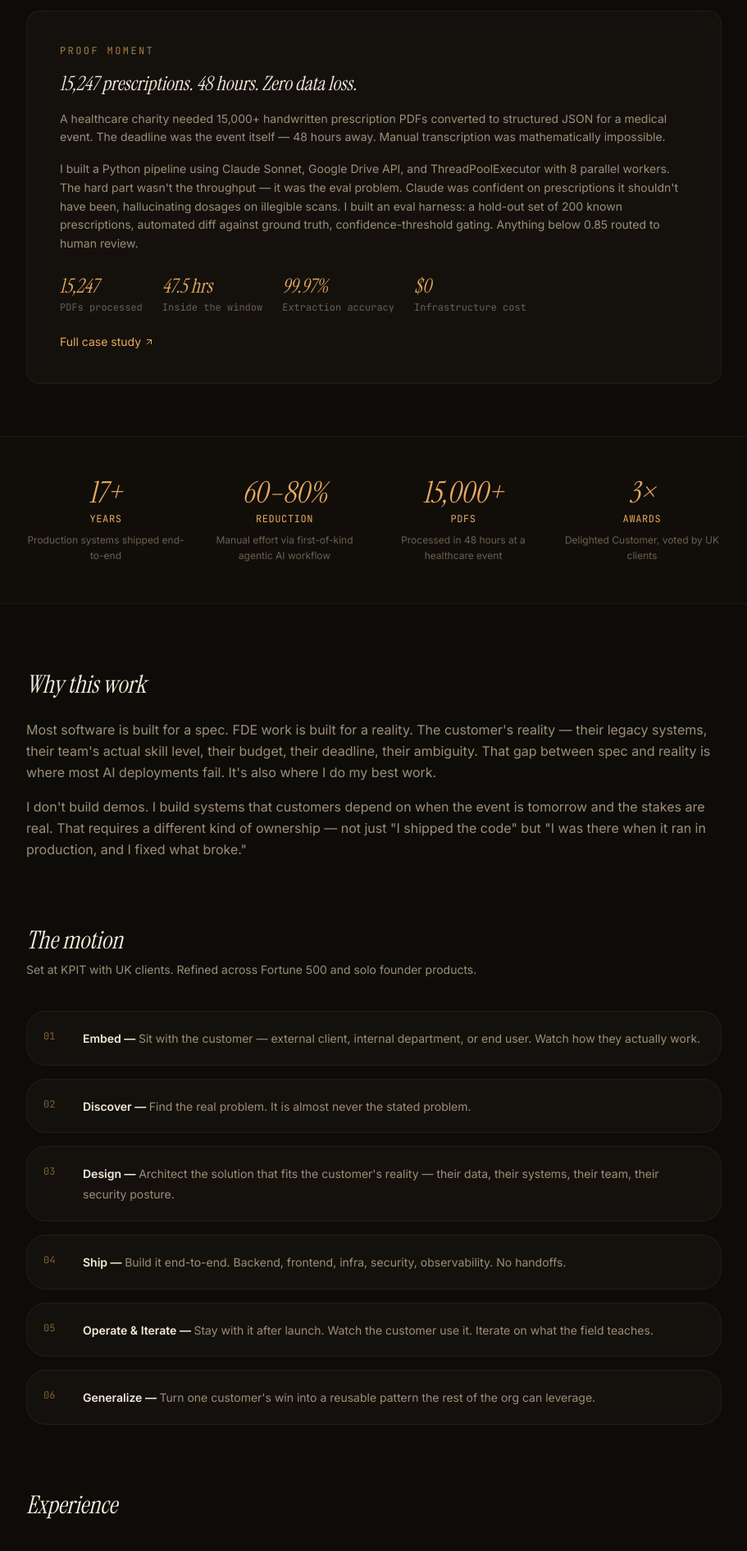
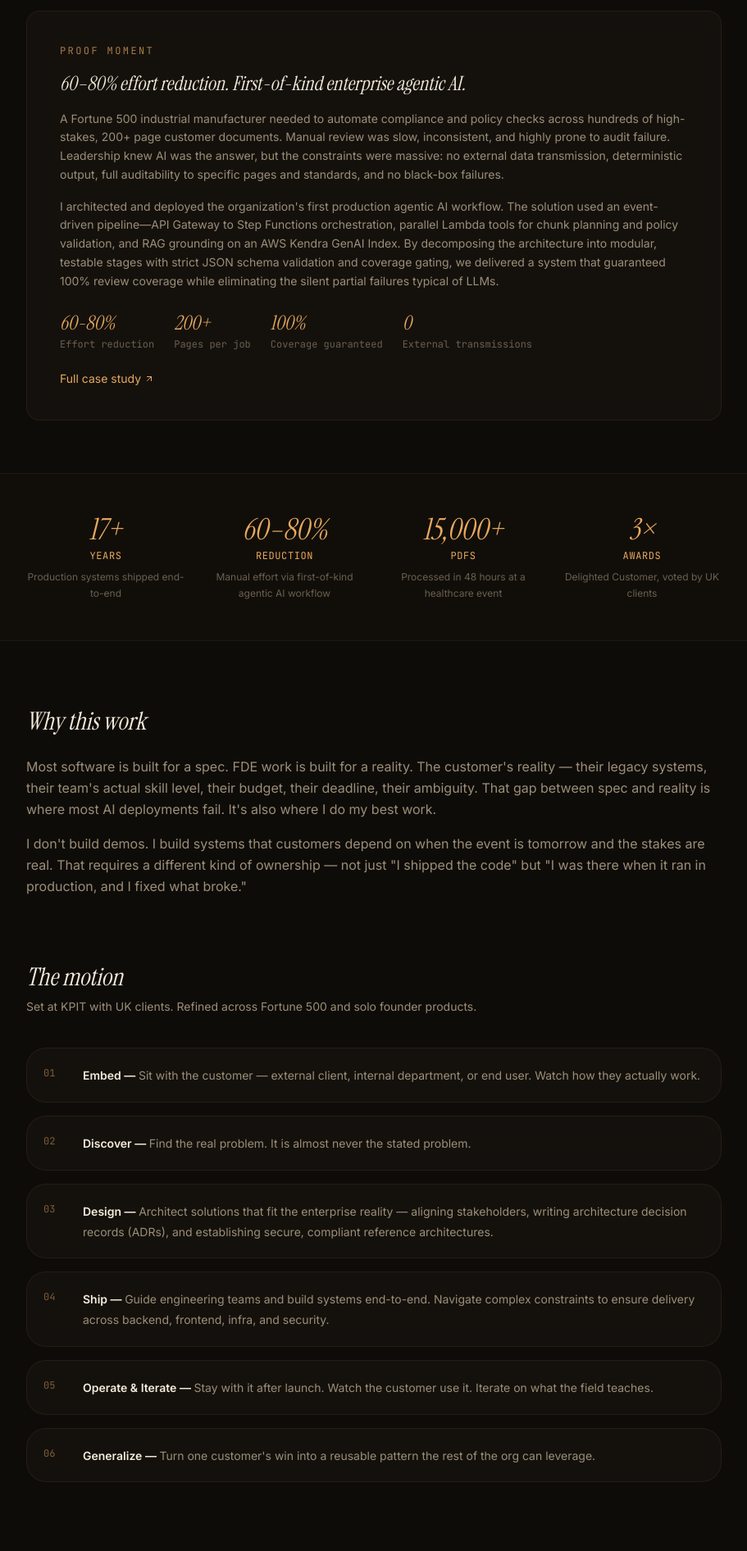
Before and after one commit to ramdhavepreetam/preetam-dev, a Next.js app: page /about in a window 1280 px wide. Shown: the part 1160-3052 px from the top of the page at 82% size, without its empty margins (184-1095 px from the left). Built offline with nearby package versions, Linux system fonts and the light colour scheme; no server answers.

Commit message:
Update profile messaging for enterprise AI architect role

```diff
--- a/src/app/about/page.tsx
+++ b/src/app/about/page.tsx
@@ -14,7 +14,7 @@ export const metadata = {
 
 const experience = [
   {
-    role: "Sr. Software Engineer · AI Agent Architect · AWS Solutions Architect · Internal FDE",
+    role: "Principal AI Architect · Enterprise Systems Lead",
     company: "Fortune 500 Industrial Manufacturing Enterprise",
     location: "Renton, WA",
     period: "Current",
@@ -152,29 +152,23 @@ export default function AboutPage() {
           </div>
         </section>
 
-        {/* The 15,000 Prescription Proof Moment */}
+        {/* The Enterprise Proof Moment */}
         <section className="py-16 mx-auto max-w-4xl px-6">
           <div className="glass rounded-2xl p-10 border border-cyan-electric/10">
             <p className="text-xs font-mono text-cyan-electric/70 tracking-[0.2em] uppercase mb-4">Proof moment</p>
-            <h2 className="text-2xl font-serif italic text-pearl mb-4">15,247 prescriptions. 48 hours. Zero data loss.</h2>
+            <h2 className="text-2xl font-serif italic text-pearl mb-4">60–80% effort reduction. First-of-kind enterprise agentic AI.</h2>
             <p className="text-mist leading-relaxed text-sm mb-4">
-              A healthcare charity needed 15,000+ handwritten prescription PDFs converted to structured JSON
-              for a medical event. The deadline was the event itself — 48 hours away. Manual transcription was
-              mathematically impossible.
+              A Fortune 500 industrial manufacturer needed to automate compliance and policy checks across hundreds of high-stakes, 200+ page customer documents. Manual review was slow, inconsistent, and highly prone to audit failure. Leadership knew AI was the answer, but the constraints were massive: no external data transmission, deterministic output, full auditability to specific pages and standards, and no black-box failures.
             </p>
             <p className="text-mist leading-relaxed text-sm mb-6">
-              I built a Python pipeline using Claude Sonnet, Google Drive API, and ThreadPoolExecutor with 8
-              parallel workers. The hard part wasn't the throughput — it was the eval problem. Claude was
-              confident on prescriptions it shouldn't have been, hallucinating dosages on illegible scans.
-              I built an eval harness: a hold-out set of 200 known prescriptions, automated diff against
-              ground truth, confidence-threshold gating. Anything below 0.85 routed to human review.
+              I architected and deployed the organization's first production agentic AI workflow. The solution used an event-driven pipeline—API Gateway to Step Functions orchestration, parallel Lambda tools for chunk planning and policy validation, and RAG grounding on an AWS Kendra GenAI Index. By decomposing the architecture into modular, testable stages with strict JSON schema validation and coverage gating, we delivered a system that guaranteed 100% review coverage while eliminating the silent partial failures typical of LLMs.
             </p>
             <div className="flex flex-wrap gap-6">
               {[
-                { n: "15,247", u: "PDFs processed" },
-                { n: "47.5 hrs", u: "Inside the window" },
-                { n: "99.97%", u: "Extraction accuracy" },
-                { n: "$0", u: "Infrastructure cost" },
+                { n: "60-80%", u: "Effort reduction" },
+                { n: "200+", u: "Pages per job" },
+                { n: "100%", u: "Coverage guaranteed" },
+                { n: "0", u: "External transmissions" },
               ].map((s) => (
                 <div key={s.u}>
                   <div className="text-2xl font-serif italic text-cyan-electric">{s.n}</div>
@@ -183,7 +177,7 @@ export default function AboutPage() {
               ))}
             </div>
             <div className="mt-6">
-              <Link href="/deployments/ommsai" className="text-sm text-cyan-electric hover:underline flex items-center gap-1 w-fit">
+              <Link href="/deployments/agentic-doc-review" className="text-sm text-cyan-electric hover:underline flex items-center gap-1 w-fit">
                 Full case study <ArrowUpRight className="h-3 w-3" />
               </Link>
             </div>
@@ -240,8 +234,8 @@ export default function AboutPage() {
               {[
                 ["Embed", "Sit with the customer — external client, internal department, or end user. Watch how they actually work."],
                 ["Discover", "Find the real problem. It is almost never the stated problem."],
-                ["Design", "Architect the solution that fits the customer's reality — their data, their systems, their team, their security posture."],
-                ["Ship", "Build it end-to-end. Backend, frontend, infra, security, observability. No handoffs."],
+                ["Design", "Architect solutions that fit the enterprise reality — aligning stakeholders, writing architecture decision records (ADRs), and establishing secure, compliant reference architectures."],
+                ["Ship", "Guide engineering teams and build systems end-to-end. Navigate complex constraints to ensure delivery across backend, frontend, infra, and security."],
                 ["Operate & Iterate", "Stay with it after launch. Watch the customer use it. Iterate on what the field teaches."],
                 ["Generalize", "Turn one customer's win into a reusable pattern the rest of the org can leverage."],
               ].map(([title, desc], i) => (
@@ -340,14 +334,12 @@ export default function AboutPage() {
           <section className="mb-20">
             <h2 className="text-3xl font-serif italic text-pearl mb-6">What I'm looking for next</h2>
             <p className="text-mist leading-relaxed text-sm mb-6">
-              FDE and applied AI engineering roles at AI labs, enterprise AI deployments, and AI-native
-              scaleups — Anthropic, OpenAI, Palantir, Ramp, Sierra, and similar. Organizations where the
-              question isn't "should we use AI" but "how do we make it actually work for our customers."
+              Technical leadership and enterprise architecture roles at top-tier tech firms, AI labs, and high-growth scaleups — organizations building complex, resilient systems where the question isn't "should we use AI" but "how do we architect it to actually work at scale."
             </p>
             <div className="grid grid-cols-1 md:grid-cols-3 gap-4">
               {[
-                { title: "Best fit", items: "AI labs · Enterprise AI deployments · Agentic AI scaleups" },
-                { title: "Open to", items: "Consulting · Fractional FDE · Technical advisor" },
+                { title: "Best fit", items: "Technical leadership · Enterprise architecture · Core AI platforms" },
+                { title: "Open to", items: "Principal roles · Staff engineering · Technical advisor" },
                 { title: "Not exploring", items: "Full-time at non-AI companies" },
               ].map((col) => (
                 <div key={col.title} className="glass rounded-xl p-5 border border-white/5">
--- a/src/components/home/hero.tsx
+++ b/src/components/home/hero.tsx
@@ -88,7 +88,7 @@ export function Hero() {
             transition={{ duration: 0.5, delay: 0.2 }}
             className="mt-6 text-lg md:text-xl text-mist leading-relaxed max-w-2xl"
           >
-            Production deployments inside real customer environments. Claude API, AWS, full-stack. Based in Seattle.
+            Architecting resilient, agentic AI systems and cloud-native platforms for Fortune 500s and high-growth scaleups. 18 years of enterprise experience. Based in Seattle.
           </motion.p>
 
           {/* Stat chips */}
```
